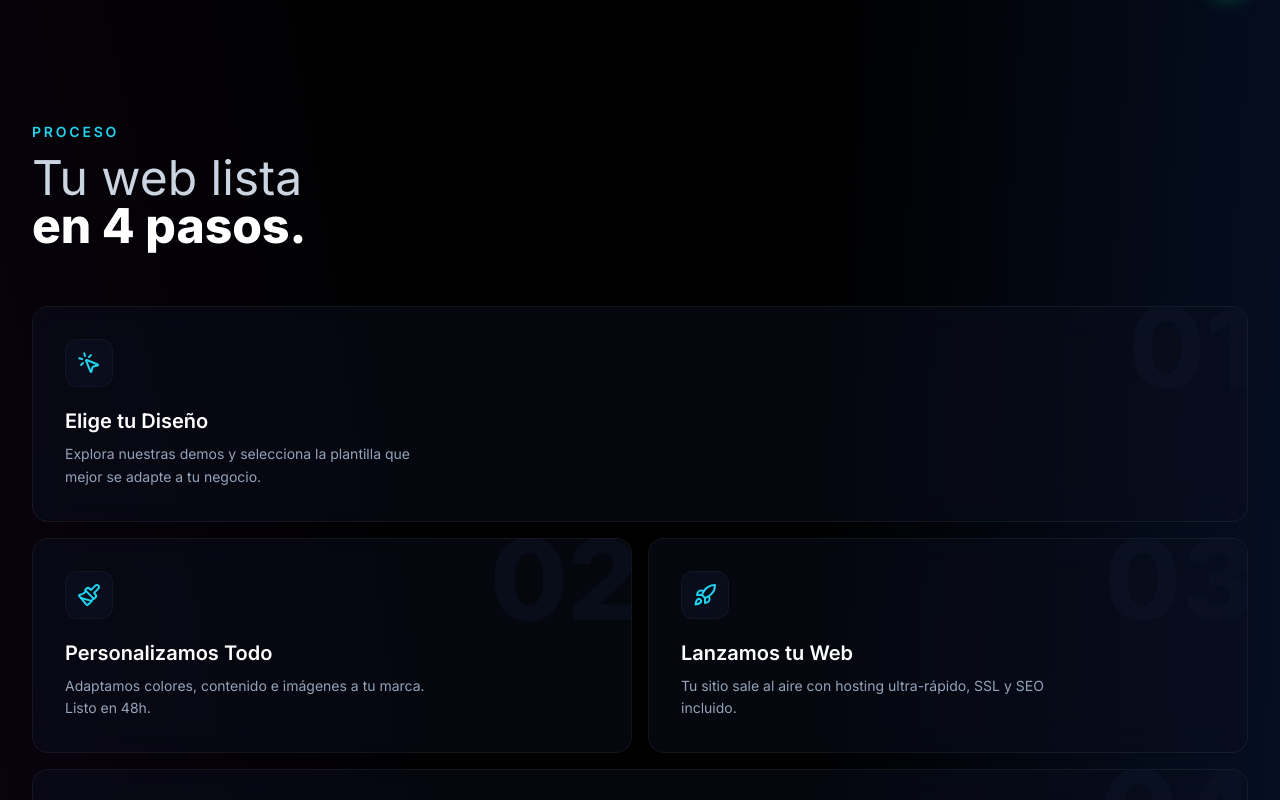
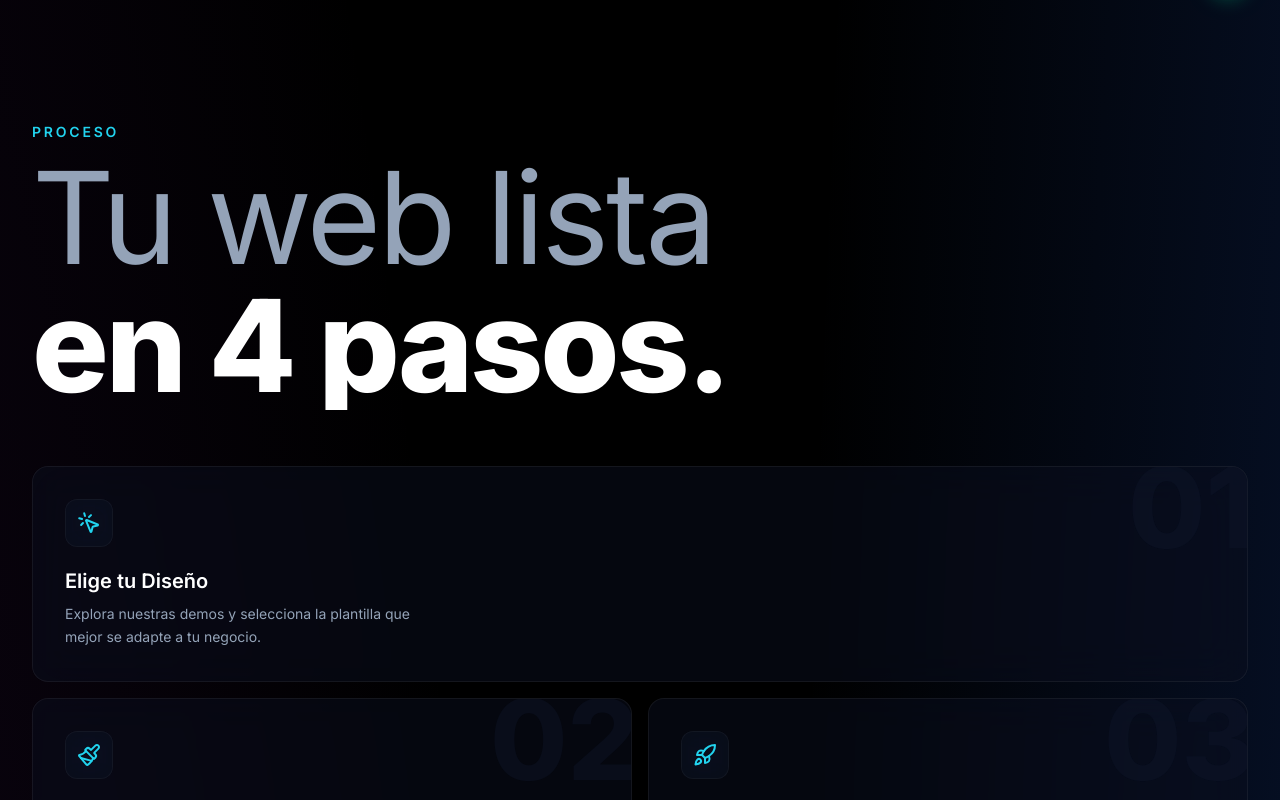
Before and after one commit to Snakerrrr/waas-landing, a React (Vite) app: page / in a window 1280 px wide. Shown: the part 780-1580 px from the top of the page. Built offline with nearby package versions, Linux system fonts and the light colour scheme.

Commit message:
cambio en titulos

```diff
--- a/src/components/BeforeAfter.tsx
+++ b/src/components/BeforeAfter.tsx
@@ -1,4 +1,5 @@
 import { motion } from "framer-motion";
+import SectionTitle from "./SectionTitle";
 
 function BadMockup() {
   return (
@@ -38,14 +39,9 @@ export default function BeforeAfter() {
   return (
     <section className="py-24 sm:py-32">
       <div className="mx-auto max-w-5xl px-6 lg:px-8">
-        <motion.div initial={{ opacity: 0, y: 30 }} whileInView={{ opacity: 1, y: 0 }} viewport={{ once: true, margin: "-80px" }} transition={{ duration: 0.7 }} className="mb-16">
-          <p className="mb-3 text-sm font-semibold tracking-[0.2em] text-cyan-400 uppercase">Transformación</p>
-          <h2 className="text-3xl sm:text-4xl lg:text-5xl">
-            <span className="font-light text-surface-300">De esto...</span>{" "}
-            <span className="font-extrabold text-white">a <span className="bg-gradient-to-r from-cyan-400 to-blue-400 bg-clip-text text-transparent">esto.</span></span>
-          </h2>
-          <p className="mt-3 text-base text-surface-400">En 48 horas. Sin dolores de cabeza.</p>
-        </motion.div>
+        <SectionTitle eyebrow="Transformación" lightText="De esto..." boldText="a esto." className="mb-4" />
+        <motion.p initial={{ opacity: 0 }} whileInView={{ opacity: 1 }} viewport={{ once: true }} transition={{ duration: 0.6, delay: 0.5 }}
+          className="mb-16 text-base text-surface-400">En 48 horas. Sin dolores de cabeza.</motion.p>
 
         {/* Overlapping mockups */}
         <div className="relative mx-auto max-w-2xl">
--- a/src/components/Benefits.tsx
+++ b/src/components/Benefits.tsx
@@ -4,6 +4,7 @@ import {
   Search, HardDrive, CreditCard, TrendingUp,
   X as XIcon, Check,
 } from "lucide-react";
+import SectionTitle from "./SectionTitle";
 
 const benefits = [
   { icon: CreditCard, title: "Sin Inversión Inicial", description: "Olvídate de pagar $3,000–$10,000 de golpe. Empieza con una cuota mensual accesible.", span: "sm:col-span-2 sm:row-span-2" },
@@ -36,13 +37,7 @@ export default function Benefits() {
   return (
     <section id="beneficios" className="py-24 sm:py-32">
       <div className="mx-auto max-w-7xl px-6 lg:px-8">
-        <motion.div initial={{ opacity: 0, y: 30 }} whileInView={{ opacity: 1, y: 0 }} viewport={{ once: true, margin: "-80px" }} transition={{ duration: 0.7 }} className="mb-14">
-          <p className="mb-3 text-sm font-semibold tracking-[0.2em] text-cyan-400 uppercase">Beneficios</p>
-          <h2 className="text-3xl sm:text-4xl lg:text-5xl">
-            <span className="font-light text-surface-300">Todo incluido.</span><br />
-            <span className="font-extrabold text-white">Cero sorpresas.</span>
-          </h2>
-        </motion.div>
+        <SectionTitle eyebrow="Beneficios" lightText="Todo incluido." boldText="Cero sorpresas." className="mb-14" />
 
         {/* Bento Grid */}
         <div className="mb-24 grid gap-4 sm:grid-cols-2 lg:grid-cols-4">
--- a/src/components/Demos.tsx
+++ b/src/components/Demos.tsx
@@ -2,6 +2,7 @@ import { useState } from "react";
 import { motion, AnimatePresence } from "framer-motion";
 import { ExternalLink, Clock, Bell, Eye, X } from "lucide-react";
 import { useTilt } from "../hooks/useTilt";
+import SectionTitle from "./SectionTitle";
 
 type DemoStatus = "live" | "coming_soon";
 
@@ -140,13 +141,7 @@ export default function Demos() {
   return (
     <section id="demos" className="py-24 sm:py-32">
       <div className="mx-auto max-w-7xl px-6 lg:px-8">
-        <motion.div initial={{ opacity: 0, y: 30 }} whileInView={{ opacity: 1, y: 0 }} viewport={{ once: true, margin: "-80px" }} transition={{ duration: 0.7 }} className="mb-10">
-          <p className="mb-3 text-sm font-semibold tracking-[0.2em] text-cyan-400 uppercase">Portafolio</p>
-          <h2 className="text-3xl sm:text-4xl lg:text-5xl">
-            <span className="font-light text-surface-300">Demos listas para</span><br />
-            <span className="font-extrabold text-white">tu negocio.</span>
-          </h2>
-        </motion.div>
+        <SectionTitle eyebrow="Portafolio" lightText="Demos listas para" boldText="tu negocio." className="mb-10" />
 
         {/* Editorial filters */}
         <motion.div initial={{ opacity: 0 }} whileInView={{ opacity: 1 }} viewport={{ once: true }} transition={{ duration: 0.5, delay: 0.2 }} className="mb-10 flex flex-wrap items-center gap-x-1 gap-y-2 text-sm">
--- a/src/components/HowItWorks.tsx
+++ b/src/components/HowItWorks.tsx
@@ -1,5 +1,6 @@
 import { motion } from "framer-motion";
 import { MousePointerClick, Paintbrush, Rocket, Wrench } from "lucide-react";
+import SectionTitle from "./SectionTitle";
 
 const steps = [
   { num: "01", icon: MousePointerClick, title: "Elige tu Diseño", description: "Explora nuestras demos y selecciona la plantilla que mejor se adapte a tu negocio.", span: "md:col-span-2" },
@@ -12,20 +13,7 @@ export default function HowItWorks() {
   return (
     <section id="como-funciona" className="relative py-24 sm:py-32">
       <div className="mx-auto max-w-7xl px-6 lg:px-8">
-        <motion.div
-          initial={{ opacity: 0, y: 30 }}
-          whileInView={{ opacity: 1, y: 0 }}
-          viewport={{ once: true, margin: "-80px" }}
-          transition={{ duration: 0.7 }}
-          className="mb-14"
-        >
-          <p className="mb-3 text-sm font-semibold tracking-[0.2em] text-cyan-400 uppercase">Proceso</p>
-          <h2 className="text-3xl sm:text-4xl lg:text-5xl">
-            <span className="font-light text-surface-300">Tu web lista</span>
-            <br />
-            <span className="font-extrabold text-white">en 4 pasos.</span>
-          </h2>
-        </motion.div>
+        <SectionTitle eyebrow="Proceso" lightText="Tu web lista" boldText="en 4 pasos." className="mb-14" />
 
         {/* Bento Grid */}
         <div className="grid gap-4 md:grid-cols-2">
--- a/src/components/Pricing.tsx
+++ b/src/components/Pricing.tsx
@@ -1,6 +1,7 @@
 import { useState } from "react";
 import { motion, AnimatePresence } from "framer-motion";
 import { Check, ArrowRight, Sparkles } from "lucide-react";
+import SectionTitle from "./SectionTitle";
 
 interface Plan { name: string; monthly: number; annual: number; description: string; features: string[]; cta: string; popular: boolean; stripeMonthly: string; stripeAnnual: string; }
 
@@ -18,14 +19,9 @@ export default function Pricing() {
   return (
     <section id="precios" className="py-24 sm:py-32">
       <div className="mx-auto max-w-7xl px-6 lg:px-8">
-        <motion.div initial={{ opacity: 0, y: 30 }} whileInView={{ opacity: 1, y: 0 }} viewport={{ once: true, margin: "-80px" }} transition={{ duration: 0.7 }} className="mb-12">
-          <p className="mb-3 text-sm font-semibold tracking-[0.2em] text-cyan-400 uppercase">Precios</p>
-          <h2 className="mb-4 text-3xl sm:text-4xl lg:text-5xl">
-            <span className="font-light text-surface-300">Un plan para cada</span><br />
-            <span className="font-extrabold text-white">etapa de tu negocio.</span>
-          </h2>
-          <p className="max-w-md text-base text-surface-400">Sin contratos. Sin costos ocultos. Cancela cuando quieras.</p>
-        </motion.div>
+        <SectionTitle eyebrow="Precios" lightText="Un plan para cada" boldText="etapa de tu negocio." className="mb-4" />
+        <motion.p initial={{ opacity: 0 }} whileInView={{ opacity: 1 }} viewport={{ once: true }} transition={{ duration: 0.6, delay: 0.5 }}
+          className="mb-12 max-w-md text-base text-surface-400">Sin contratos. Sin costos ocultos. Cancela cuando quieras.</motion.p>
 
         {/* Toggle */}
         <motion.div initial={{ opacity: 0 }} whileInView={{ opacity: 1 }} viewport={{ once: true }} transition={{ duration: 0.5, delay: 0.2 }} className="mb-12 flex items-center gap-4">
--- /dev/null
+++ b/src/components/SectionTitle.tsx
@@ -0,0 +1,65 @@
+import { motion } from "framer-motion";
+
+interface SectionTitleProps {
+  eyebrow: string;
+  lightText: string;
+  boldText: string;
+  className?: string;
+}
+
+const maskVariants = {
+  hidden: {},
+  visible: { transition: { staggerChildren: 0.12 } },
+};
+
+const lineVariants = {
+  hidden: { x: "-110%" },
+  visible: {
+    x: "0%",
+    transition: { duration: 0.8, ease: [0.16, 1, 0.3, 1] as const },
+  },
+};
+
+export default function SectionTitle({ eyebrow, lightText, boldText, className = "" }: SectionTitleProps) {
+  return (
+    <motion.div
+      variants={maskVariants}
+      initial="hidden"
+      whileInView="visible"
+      viewport={{ once: true, margin: "-60px" }}
+      className={className}
+    >
+      {/* Eyebrow */}
+      <div className="mb-3 overflow-hidden">
+        <motion.p
+          variants={lineVariants}
+          className="text-sm font-semibold tracking-[0.2em] text-cyan-400 uppercase"
+        >
+          {eyebrow}
+        </motion.p>
+      </div>
+
+      {/* Display heading */}
+      <h2 className="text-5xl sm:text-6xl md:text-7xl lg:text-8xl xl:text-9xl">
+        {/* Light line */}
+        <span className="block overflow-hidden">
+          <motion.span
+            variants={lineVariants}
+            className="block font-extralight tracking-tight text-surface-400"
+          >
+            {lightText}
+          </motion.span>
+        </span>
+        {/* Bold line */}
+        <span className="block overflow-hidden">
+          <motion.span
+            variants={lineVariants}
+            className="block font-extrabold tracking-tight text-white"
+          >
+            {boldText}
+          </motion.span>
+        </span>
+      </h2>
+    </motion.div>
+  );
+}
--- a/src/components/Testimonials.tsx
+++ b/src/components/Testimonials.tsx
@@ -1,5 +1,6 @@
 import { motion } from "framer-motion";
 import { Star } from "lucide-react";
+import SectionTitle from "./SectionTitle";
 
 const testimonials = [
   { name: "María González", role: "Dueña — La Casa del Sabor", avatar: "MG", text: "En menos de una semana tenía mi web funcionando con menú digital y reservas online. Antes pagué $5,000 a una agencia y no se compara. Ahora pago $199/mes y tengo todo incluido.", color: "from-orange-500 to-red-500" },
@@ -17,13 +18,7 @@ export default function Testimonials() {
   return (
     <section className="py-24 sm:py-32">
       <div className="mx-auto max-w-7xl px-6 lg:px-8">
-        <motion.div initial={{ opacity: 0, y: 30 }} whileInView={{ opacity: 1, y: 0 }} viewport={{ once: true, margin: "-80px" }} transition={{ duration: 0.7 }} className="mb-16">
-          <p className="mb-3 text-sm font-semibold tracking-[0.2em] text-cyan-400 uppercase">Testimonios</p>
-          <h2 className="text-3xl sm:text-4xl lg:text-5xl">
-            <span className="font-light text-surface-300">Lo que dicen</span><br />
-            <span className="font-extrabold text-white">nuestros clientes.</span>
-          </h2>
-        </motion.div>
+        <SectionTitle eyebrow="Testimonios" lightText="Lo que dicen" boldText="nuestros clientes." className="mb-16" />
 
         {/* Featured testimonial -- editorial, no card */}
         <motion.div
```
